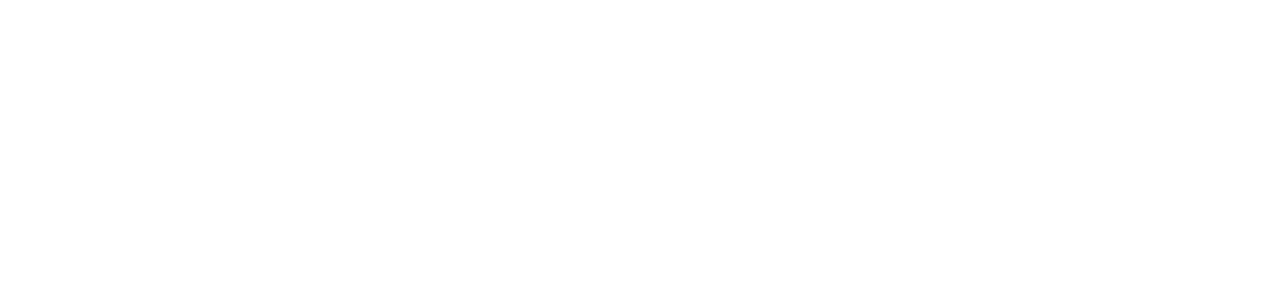
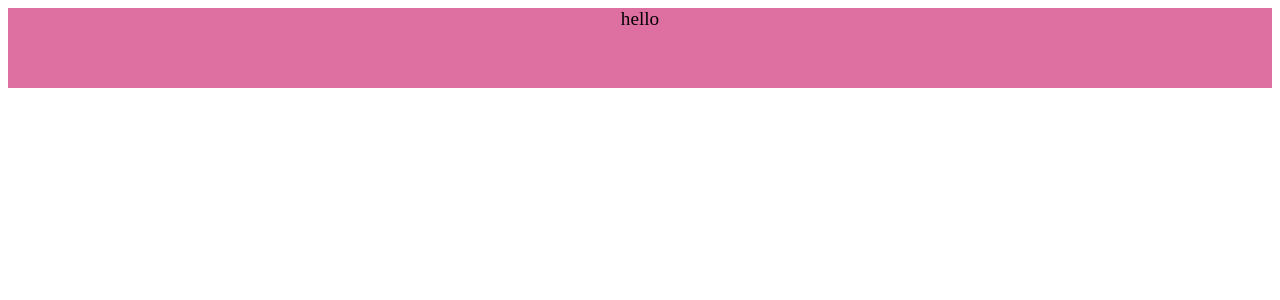
Before and after one commit to snowleopardAlexa/eden-beauty-salon-website, a React (Create React App) app: page / in a window 1280 px wide. Shown: the top 300 px of the page. Built offline with nearby package versions, Linux system fonts and the light colour scheme; a web font is replaced by a local one.

Commit message:
add styles to navbar and globalStyles

```diff
--- a/src/App.js
+++ b/src/App.js
@@ -1,7 +1,9 @@
+import { Navbar } from './components';
+
 function App() {
   return (
     <div className="app">
-
+       <Navbar />
     </div>
   );
 }
--- a/src/components/Navbar/Navbar.elements.jsx
+++ b/src/components/Navbar/Navbar.elements.jsx
@@ -1,7 +1,8 @@
 import styled from 'styled-components';
+import { Container } from '../../globalStyles';
 
 export const Nav = styled.nav `
-  background: pink;
+  background: #de6fa1;
   height: 80px;
   display: flex;
   justify-content: center;
@@ -11,3 +12,11 @@ export const Nav = styled.nav `
   top: 0;
   z-index: 999;
 `;
+
+export const NavContainer = styled(Container) `
+  display: flex;
+  justify-content: space-between;
+  height: 80px;
+
+  ${Container}
+`;
--- a/src/components/Navbar/Navbar.jsx
+++ b/src/components/Navbar/Navbar.jsx
@@ -1,9 +1,14 @@
-import { Nav } from './Navbar.elements';
+import { Nav, NavContainer } from './Navbar.elements';
+
 
 const Navbar = () => {
   return (
     <>
-     <Nav>Test</Nav>
+     <Nav>
+         <NavContainer>
+             hello
+         </NavContainer>
+     </Nav>
     </>
   );
 };
--- a/src/components/index.js
+++ b/src/components/index.js
@@ -1 +1 @@
-export { default as Navbar } from './Navbar/';
+export { default as Navbar } from './Navbar/Navbar';
--- /dev/null
+++ b/src/globalStyles.js
@@ -0,0 +1,27 @@
+import styled, { createGlobalStyle } from 'styled-components';
+
+const GlobalStyles = createGlobalStyle `
+   * {
+       box-sizing: border-box;
+       margin: 0;
+       padding: 0;
+   }
+`;
+
+
+export const Container = styled.div `
+z-index: 1,
+width: 100%;
+max-width: 1300px;
+margin-right: auto;
+margin-left: auto;
+padding-right: 50px;
+padding-left: 50px;
+
+@media screen and (max-width: 991px) {
+    padding-right: 30px;
+    padding-left: 30px;
+}
+`;
+
+export default GlobalStyles;
```
